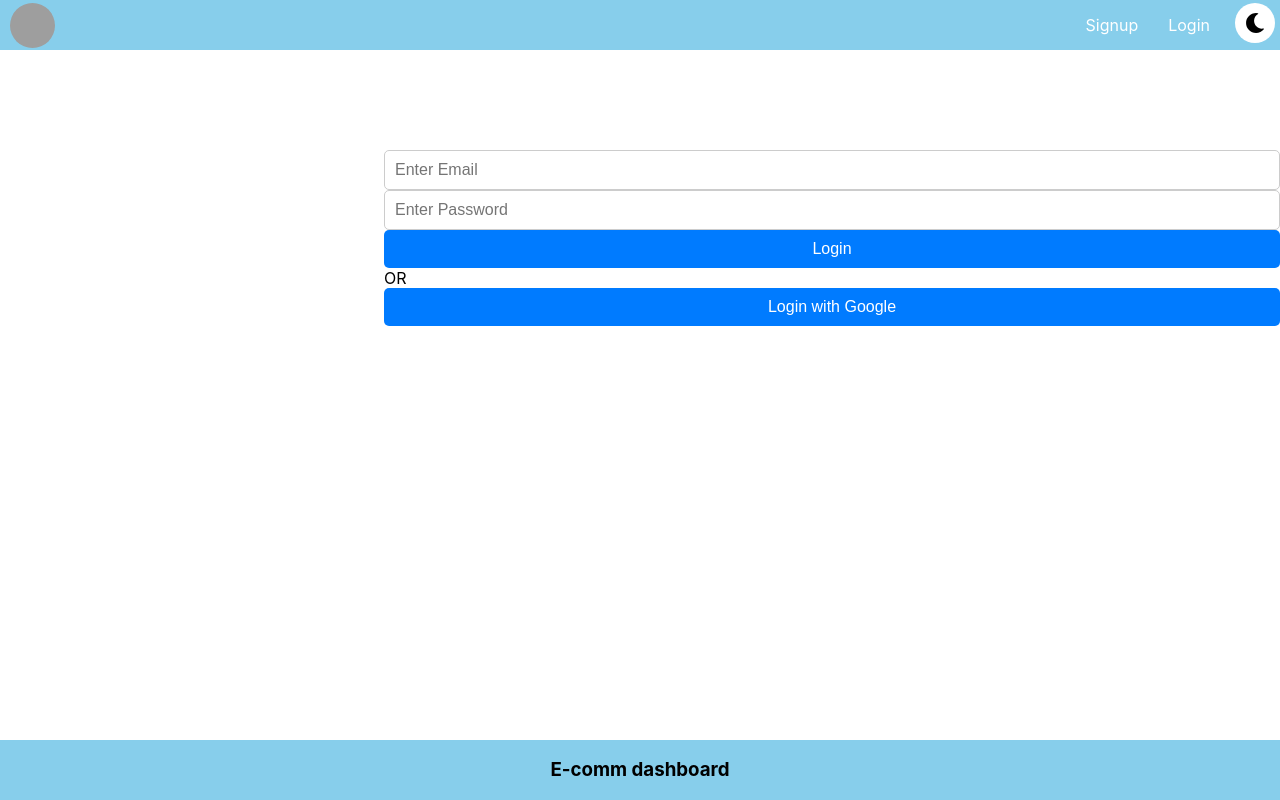
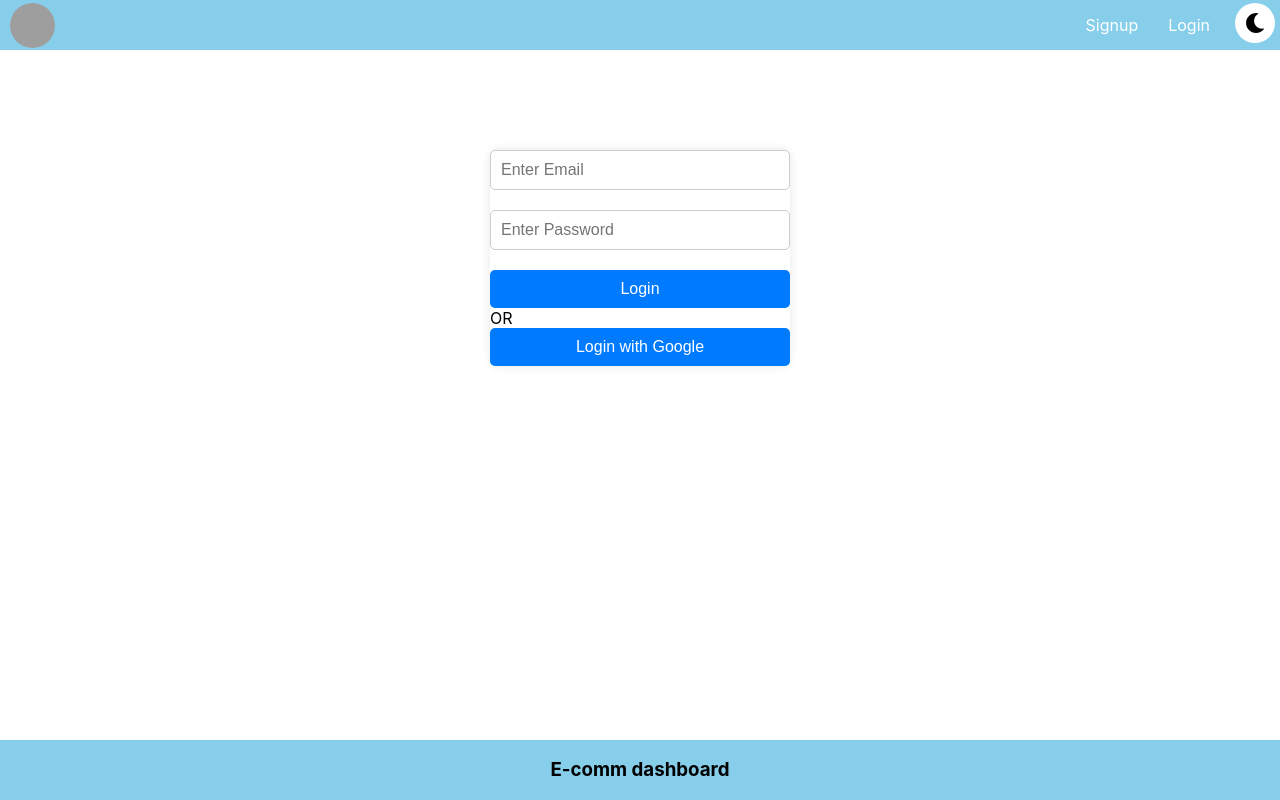
Before and after one commit to Khushi-74/E-comm-Mern-Project, a React (Create React App) app in the folder frontend/: page /login in a window 1280 px wide. Built offline with nearby package versions, Linux system fonts and the light colour scheme; grey boxes are pictures that could not be loaded.

Commit message:
"3-adjust styling loginbox"

```diff
--- a/frontend/src/App.css
+++ b/frontend/src/App.css
@@ -1,7 +1,8 @@
 .nav-ul {
   padding: 5px;
-  margin: 0px;
+  margin-bottom: 100px;
   background-color: skyblue;
+  margin-top: 0;
 }
 .nav-ul li {
   display: inline-block;
@@ -47,6 +48,7 @@
   cursor: pointer;
   width: 100%;
   transition: background-color 0.3s;
+
 }
 
 .footer {
@@ -147,6 +149,7 @@ body {
   border-radius: 5px;
   width: 100%;
   box-sizing: border-box;
+  margin-bottom: 20px;
 }
 
 .appButton {
--- a/frontend/src/components/Login.js
+++ b/frontend/src/components/Login.js
@@ -61,7 +61,7 @@ const Login = () => {
     }
   };
   return (
-    <div className="login">
+    <div className="Signup">
       <input
         className="inputBox"
         type="text"
```
